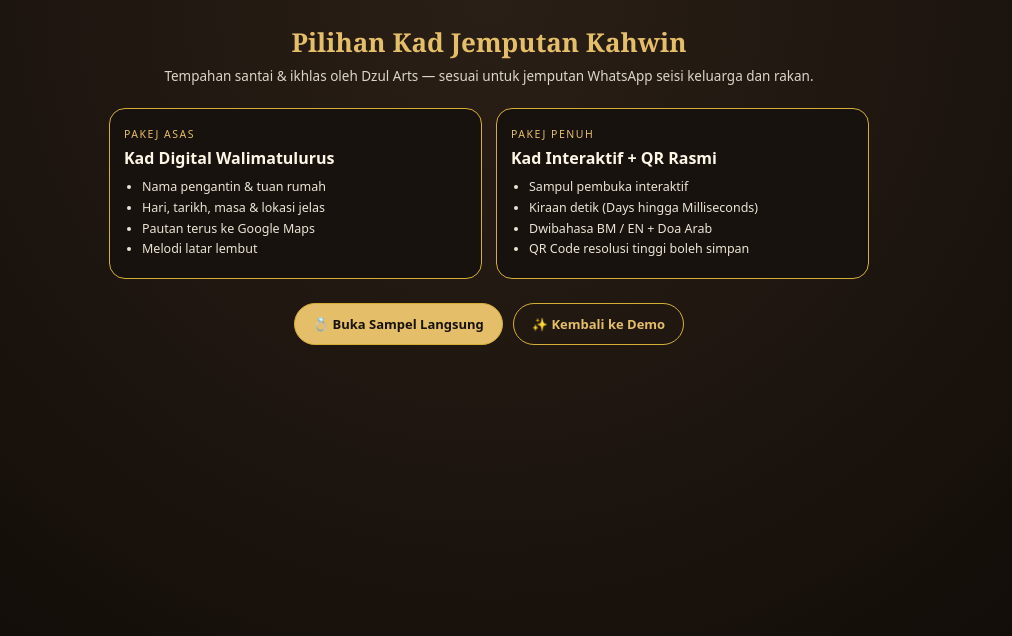
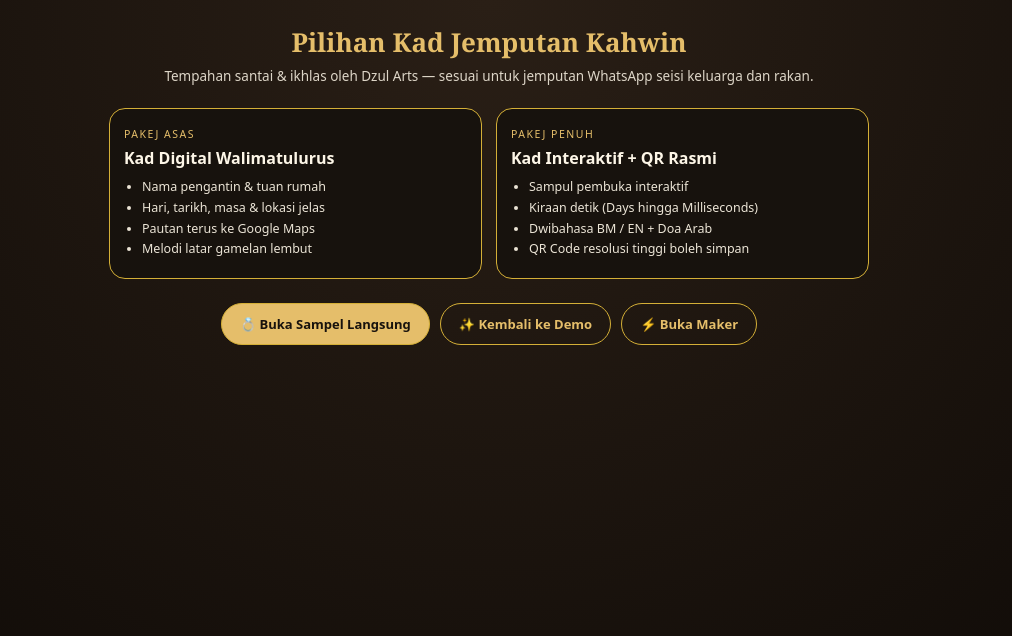
Before and after one commit to dzul1234-nojamasjid/walimah, a plain HTML site: page products.html in a window 1280 px wide. Shown: the whole page, without its empty margins (151-1163 px from the left). Drawn offline with Linux system fonts and the light colour scheme.

Commit message:
products
Added a new button to open the maker page.

```diff
--- a/products.html
+++ b/products.html
@@ -46,7 +46,7 @@
           <li>Nama pengantin &amp; tuan rumah</li>
           <li>Hari, tarikh, masa &amp; lokasi jelas</li>
           <li>Pautan terus ke Google Maps</li>
-          <li>Melodi latar lembut</li>
+          <li>Melodi latar gamelan lembut</li>
         </ul>
       </div>
 
@@ -65,6 +65,7 @@
     <div class="btn-row">
       <a class="btn btn-primary" href="index.html">💍 Buka Sampel Langsung</a>
       <a class="btn btn-sec" href="demo.html">✨ Kembali ke Demo</a>
+      <a class="btn-sec btn" href="maker.html">⚡ Buka Maker</a>
     </div>
   </div>
 </body>
```
